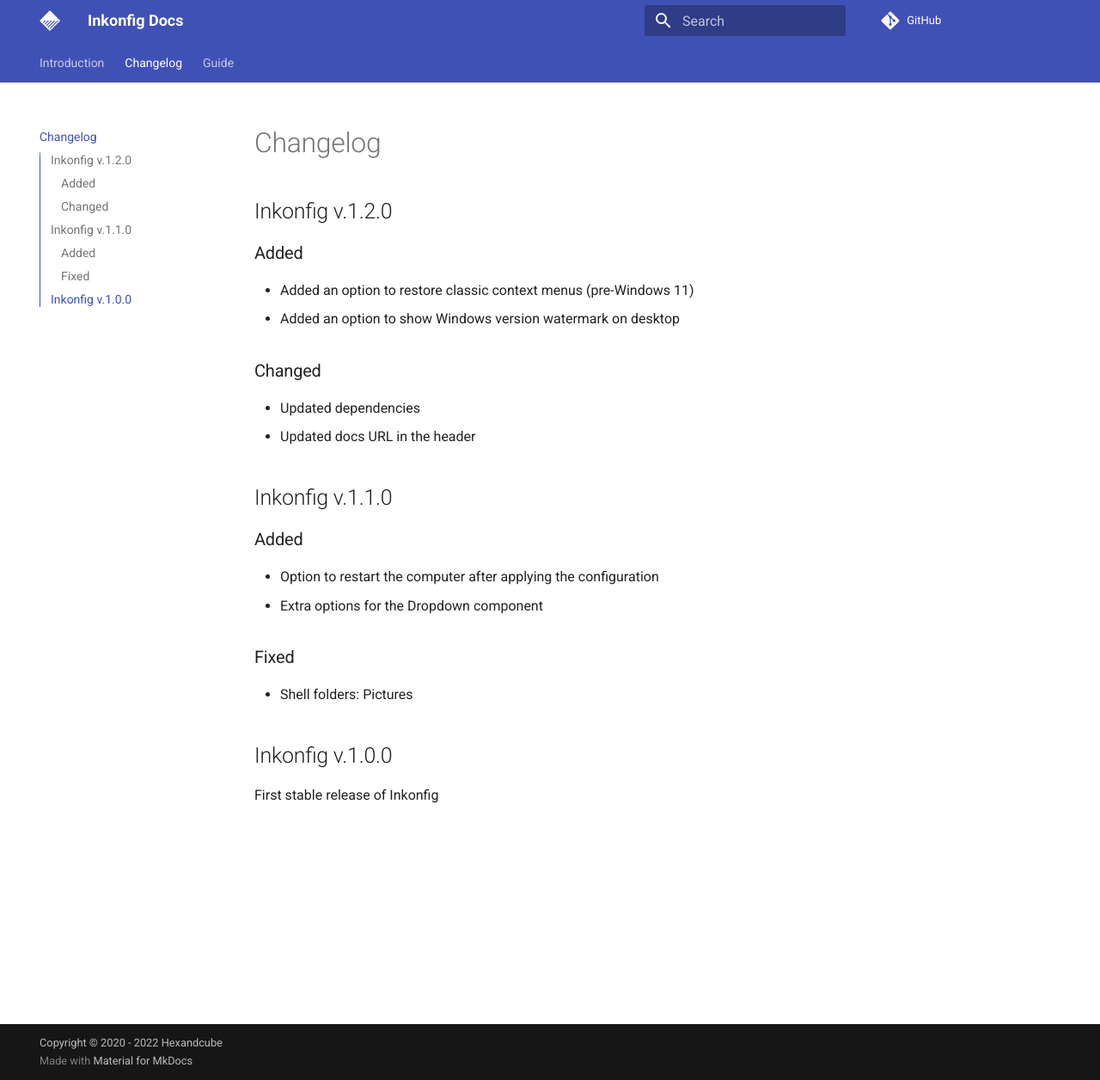
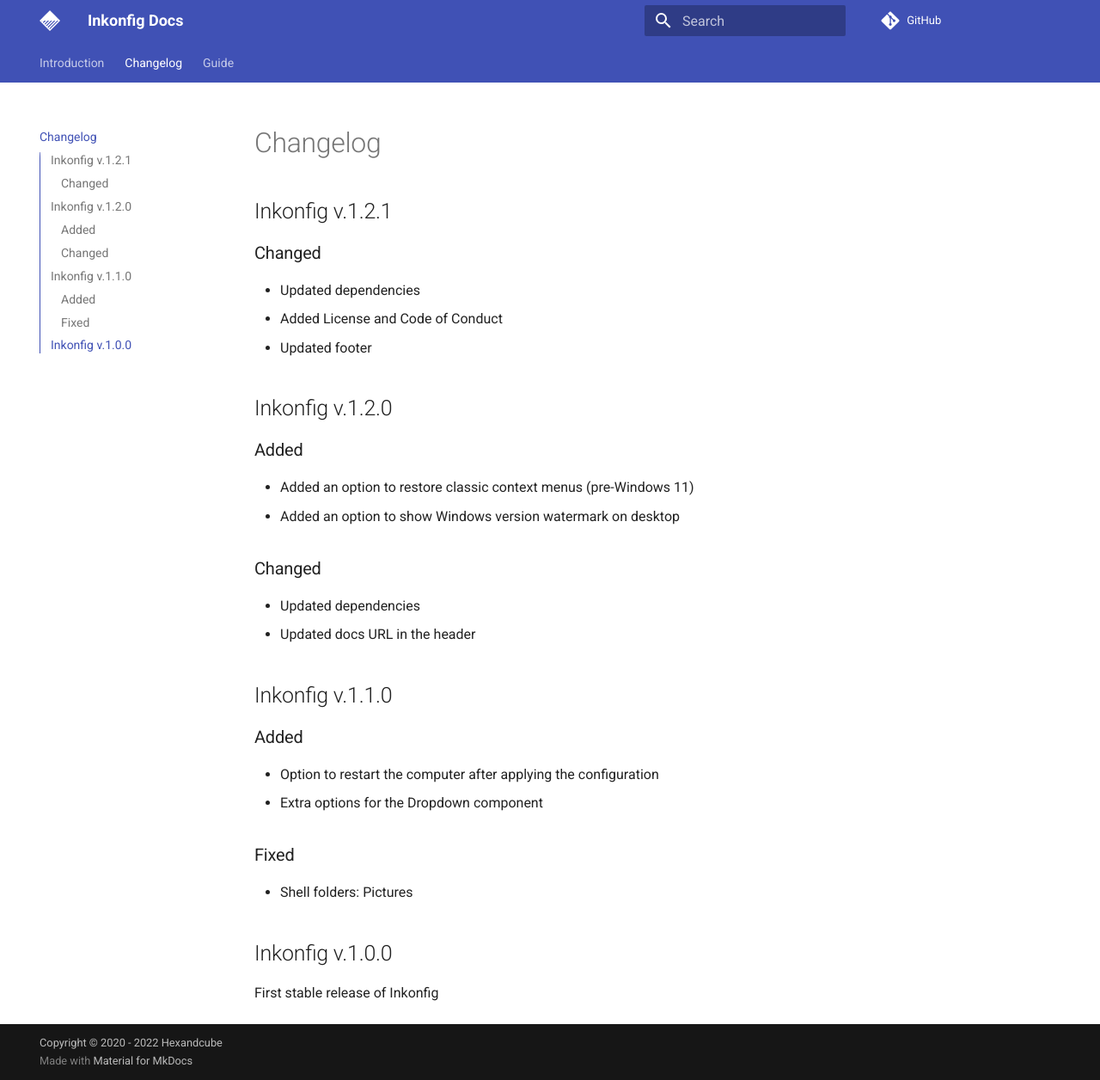
Before and after one commit to hexandcube/inkonfigdocs.hexandcube.eu.org, an MkDocs documentation site: the page built from docs/changelog.md, in a window 1280 px wide and 1256 px high. Shown: the whole window at 86% size. Built offline with MkDocs 1.6.1 and Material for MkDocs 9.7.7, drawn with Linux system fonts in a browser that asks for light colours; comment, search, counter and statistics services are not loaded.

Commit message:
Update v.1.2.1

```diff
--- a/docs/changelog.md
+++ b/docs/changelog.md
@@ -1,4 +1,12 @@
 # Changelog
+
+## Inkonfig v.1.2.1
+
+### Changed
+
+- Updated dependencies
+- Added License and Code of Conduct
+- Updated footer
 
 ## Inkonfig v.1.2.0
 ### Added
```
